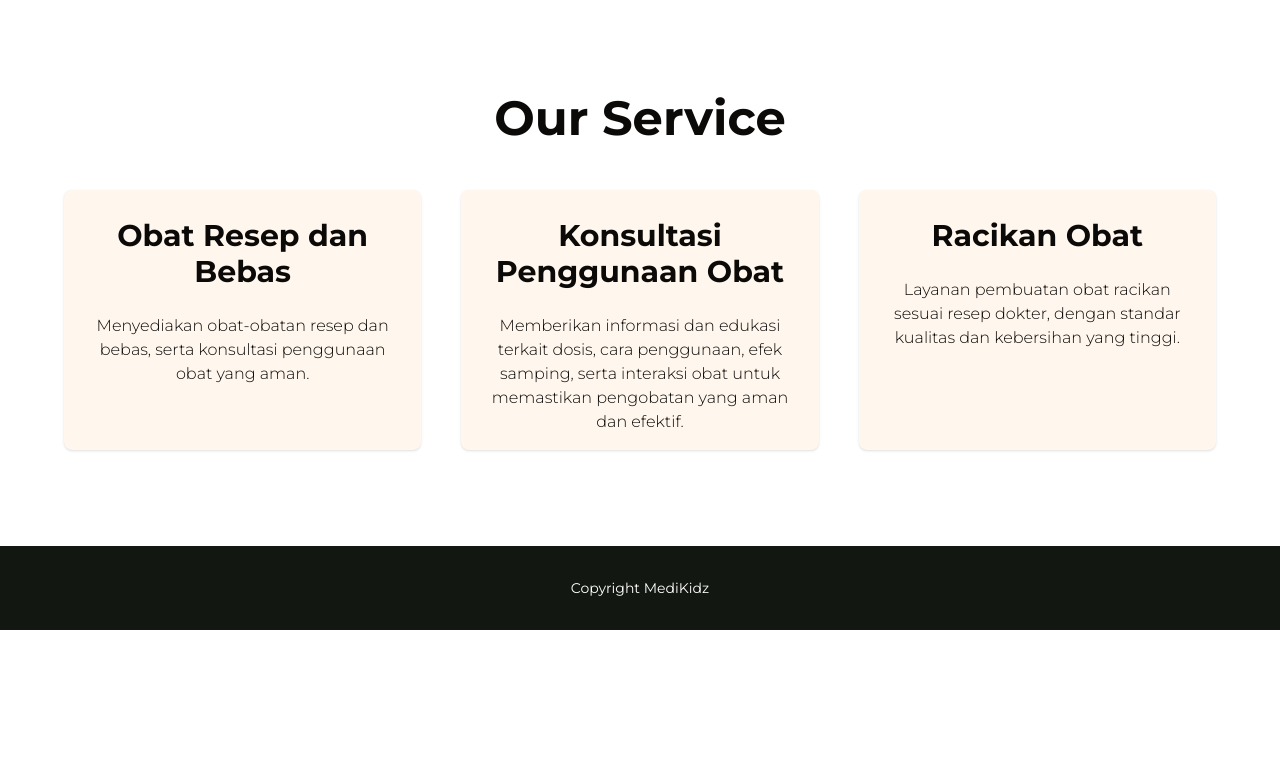
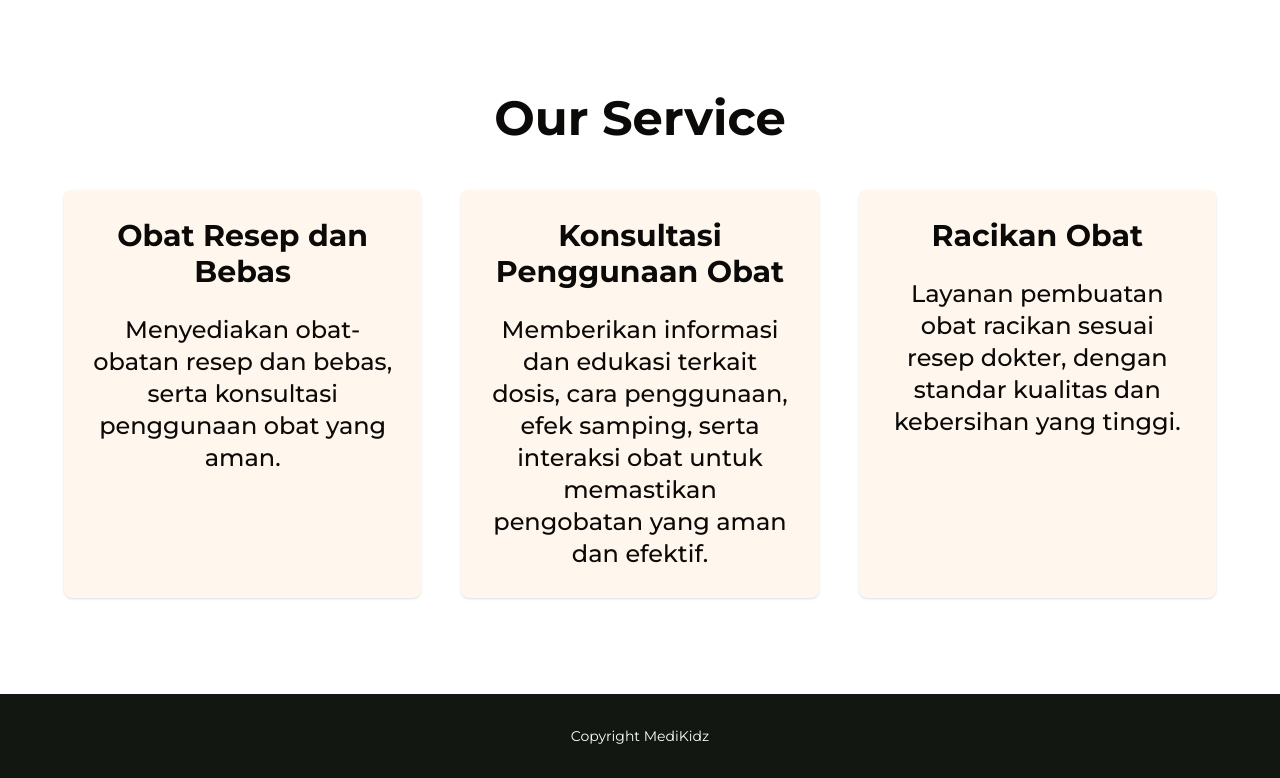
Before and after one commit to desyadelina/medikidz, a React (Vite) app: page /service/apotek in a window 1280 px wide. Shown: the part 888-1666 px from the top of the page. Before the commit the page ends 1518 px from the top, so only its background shows below. Built offline with nearby package versions, Linux system fonts and the light colour scheme; a web font is replaced by a local one.

Commit message:
style: penyesuaian ServiceCard component styles for improved layout and typography

```diff
--- a/src/components/detail/ServiceCard.jsx
+++ b/src/components/detail/ServiceCard.jsx
@@ -2,11 +2,11 @@ import React from "react";
 
 const ServiceCard = ({ title, description }) => {
   return (
-    <article className="flex flex-col items-center p-7 w-full bg-orange-50 rounded-lg shadow-sm h-[260px]">
+    <article className="flex flex-col items-center p-7 w-full bg-orange-50 rounded-lg shadow-sm h-auto">
       <h3 className="mb-6 text-3xl text-center font-bold text-stone-950">
         {title}
       </h3>
-      <p className="text-base font-light text-center text-stone-950">
+      <p className="text-2xl font-medium text-center text-stone-950">
         {description}
       </p>
     </article>
```
